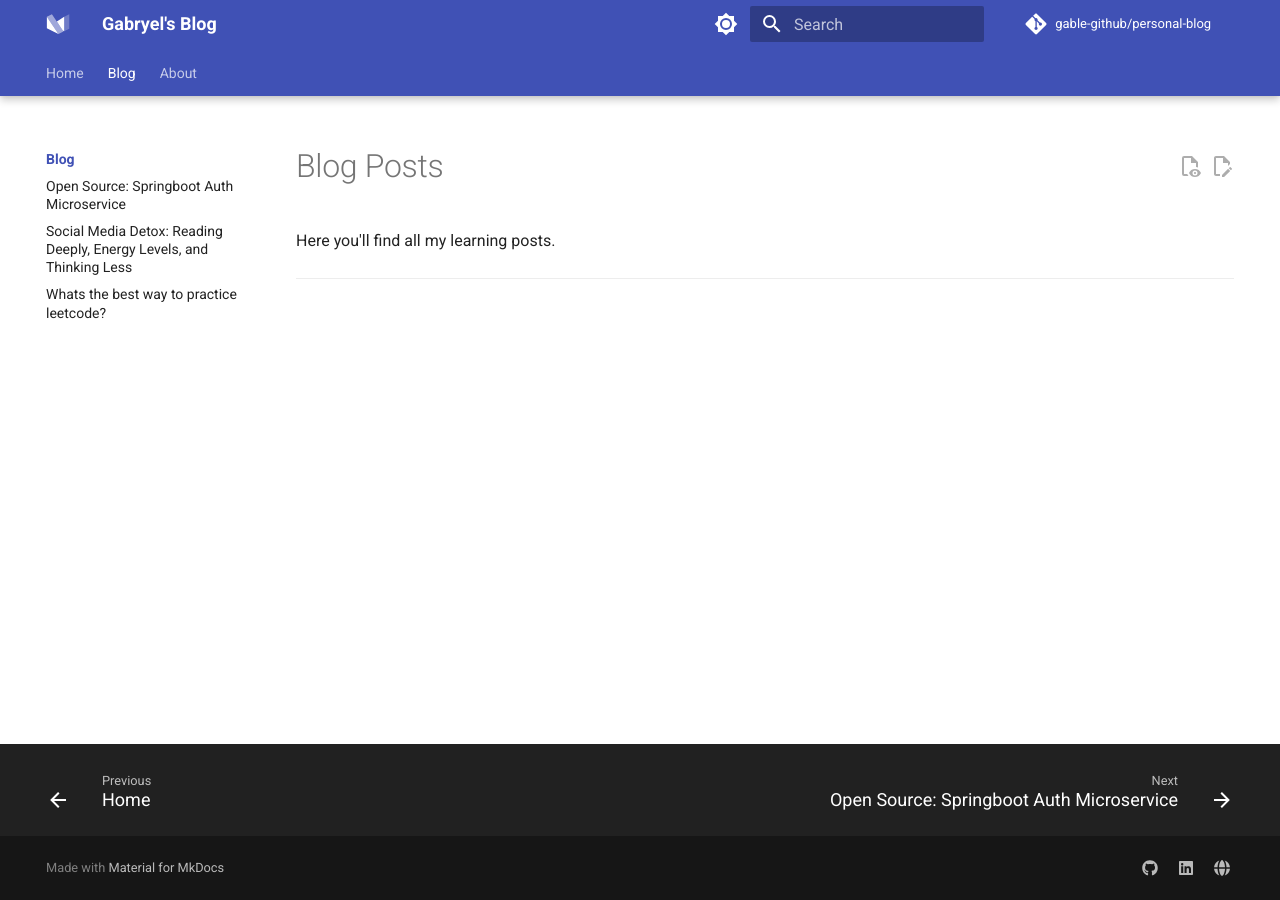
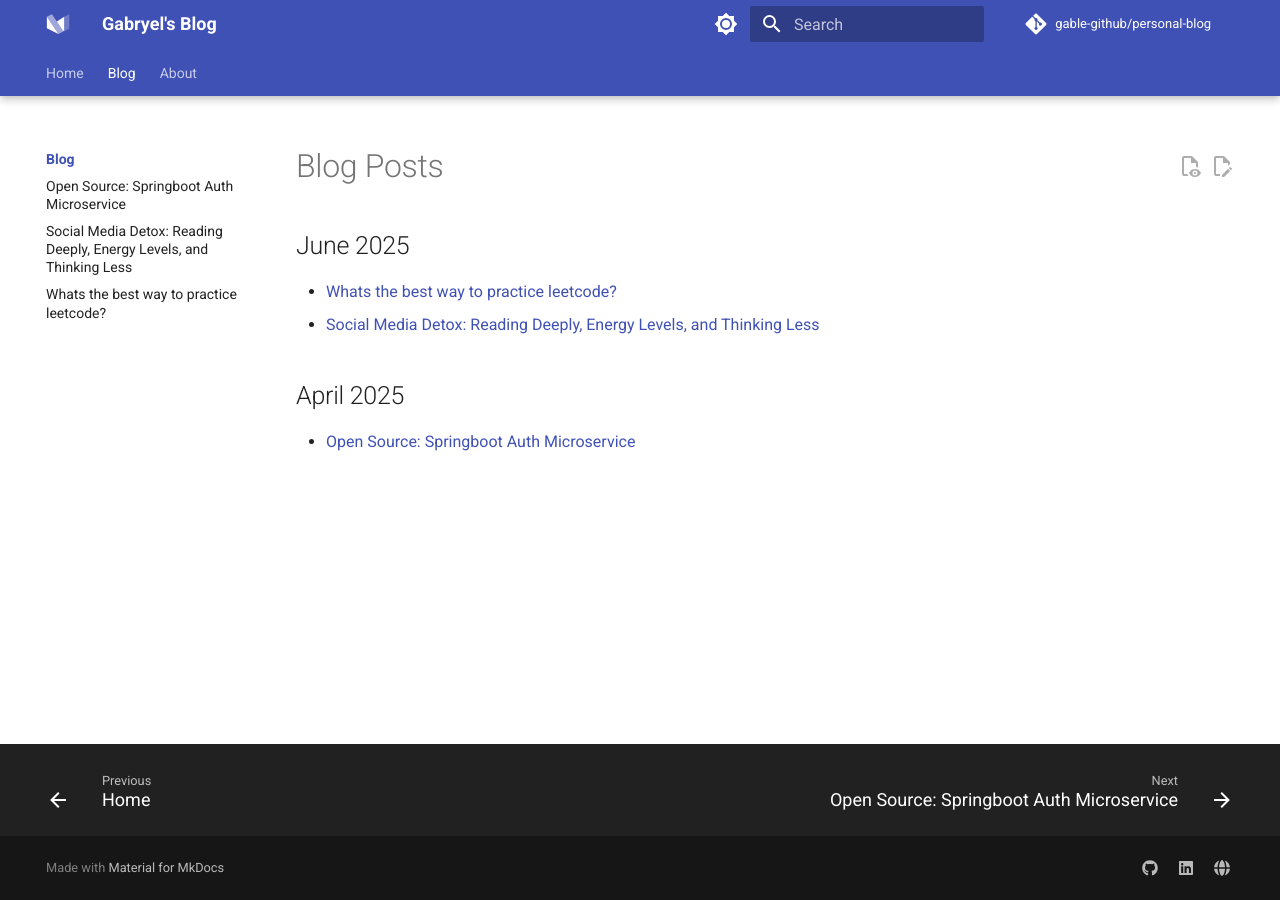
Before and after one commit to Gable-github/personal-blog, an MkDocs documentation site: the page built from docs/posts/index.md, in a window 1280 px wide. Built offline with MkDocs 1.6.1 and Material for MkDocs 9.7.7, drawn with Linux system fonts in a browser that asks for light colours; comment, search, counter and statistics services are not loaded.

Commit message:
update index.md for blog page to be timeline for posts

```diff
--- a/docs/posts/index.md
+++ b/docs/posts/index.md
@@ -1,5 +1,8 @@
 # Blog Posts
 
-Here you'll find all my learning posts.
+## June 2025
+- [Whats the best way to practice leetcode?](2025-06-15-whats-the-best-way-to-practice-leetcode.md)
+- [Social Media Detox: Reading Deeply, Energy Levels, and Thinking Less](2025-06-14-social-media-detox-and-personal-growth.md)
 
----
+## April 2025
+- [Open Source: Springboot Auth Microservice](2025-06-04-springboot-auth-microservice.md)
```
